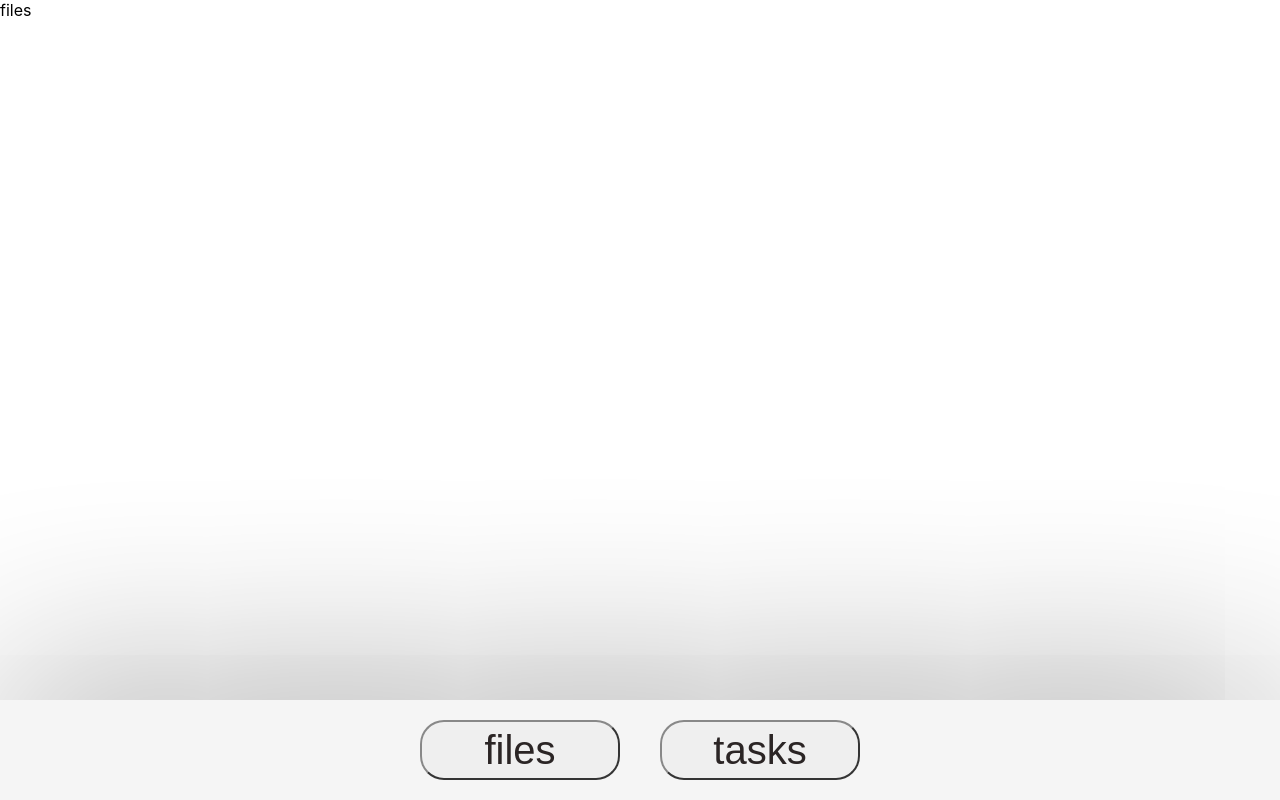
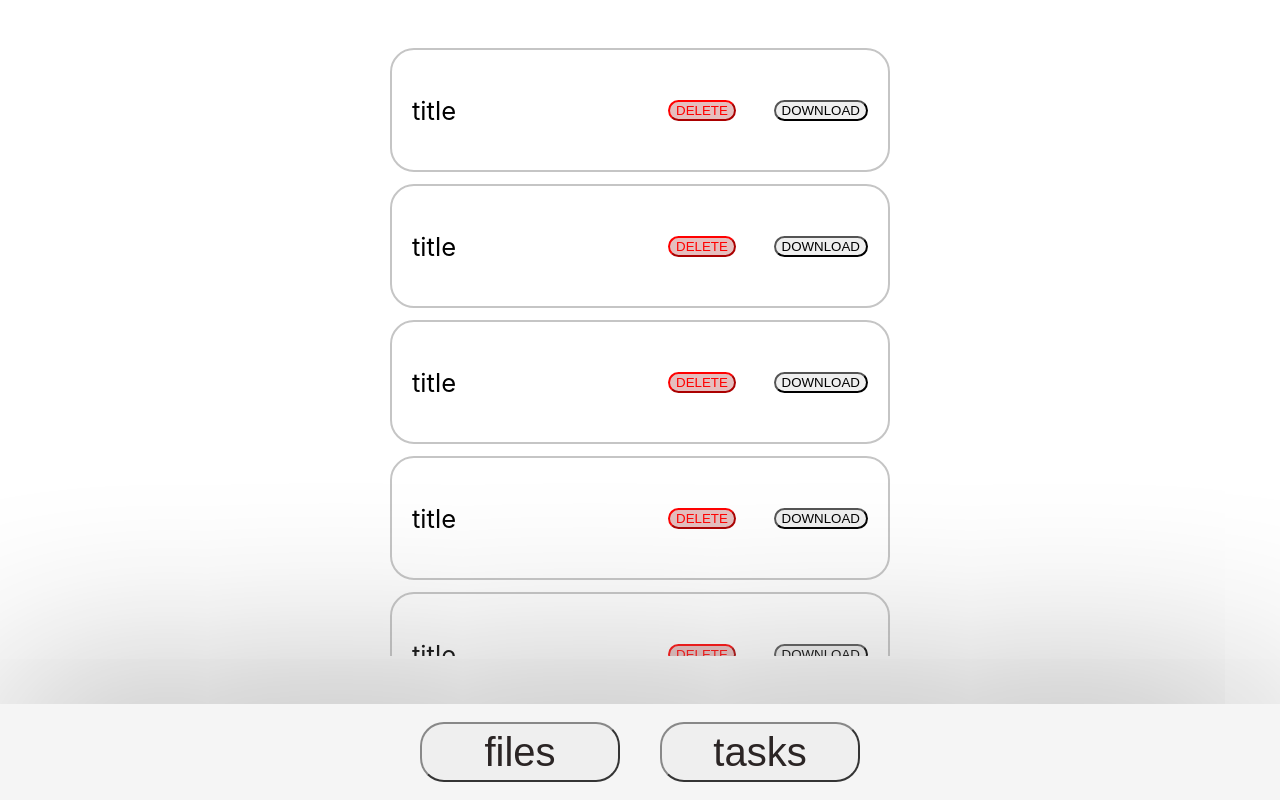
Before and after one commit to 4il612/FileTaskClient, a React (Create React App) app: page / in a window 1280 px wide. Built offline with nearby package versions, Linux system fonts and the light colour scheme.

Commit message:
started card markup | added table template

```diff
--- a/src/App.css
+++ b/src/App.css
@@ -16,7 +16,7 @@ layout {
   position: fixed;
   bottom: 0;
   width: 100%;
-  height: 100px;
+  height: 12vh;
   background-color: rgb(245, 245, 245);
   box-shadow: 0px 0px 200px #888;
 }
@@ -35,3 +35,55 @@ layout {
   cursor: pointer;
   box-shadow: 0px 0px 40px #8888886a;
 }
+
+.table {
+  display: flex;
+  flex-direction: column;
+  min-width: 500px;
+  max-width: 90vw;
+  overflow-y: scroll;
+}
+
+.table-wrapper {
+  display: flex;
+  justify-content: center;
+  margin-top: 6vh;
+  max-height: 76vh;
+}
+
+.table::-webkit-scrollbar {
+  width: 0px;
+}
+
+.fileCard {
+  display: flex;
+  justify-content: space-between;
+  border: 2px solid rgb(197, 197, 197);
+  min-height: 80px;
+  border-radius: 24px;
+  padding: 20px;
+  margin-bottom: 12px;
+  align-items: center;
+}
+
+.fileCard__title {
+  font-size: 1.6rem;
+  max-width: 10vw;
+}
+
+.fileCard__BTN {
+  border-radius: 24px;
+}
+
+.fileCard__BTN-delete {
+  border-radius: 24px;
+  border-color: red;
+  color: red;
+  background-color: rgb(229, 190, 190);
+}
+
+.fileCard__buttonWrapper {
+  display: flex;
+  width: 200px;
+  justify-content: space-between;
+}
--- /dev/null
+++ b/src/components/fileCard.jsx
@@ -0,0 +1,13 @@
+const FileCard = (params) => {
+  return (
+    <div className="fileCard">
+      <div className="fileCard__title">title</div>
+      <div className="fileCard__buttonWrapper">
+        <button className="fileCard__BTN-delete">DELETE</button>
+        <button className="fileCard__BTN">DOWNLOAD</button>
+      </div>
+    </div>
+  );
+};
+
+export default FileCard;
--- /dev/null
+++ b/src/components/table.jsx
@@ -0,0 +1,9 @@
+const Table = (tableItems) => {
+  return (
+    <div className="table-wrapper">
+      <div className="table">{tableItems.children}</div>
+    </div>
+  );
+};
+
+export default Table;
--- a/src/pages/filesPage.jsx
+++ b/src/pages/filesPage.jsx
@@ -1,9 +1,21 @@
+import FileCard from "../components/fileCard";
 import Navbar from "../components/navbar";
+import Table from "../components/table";
 
 const FilesPage = () => {
   return (
     <>
-      <div className="layout">files</div>
+      <div className="layout">
+        <Table>
+          <FileCard></FileCard>
+          <FileCard></FileCard>
+          <FileCard></FileCard>
+          <FileCard></FileCard>
+          <FileCard></FileCard>
+          <FileCard></FileCard>
+          <FileCard></FileCard>
+        </Table>
+      </div>
       <Navbar />
     </>
   );
```
